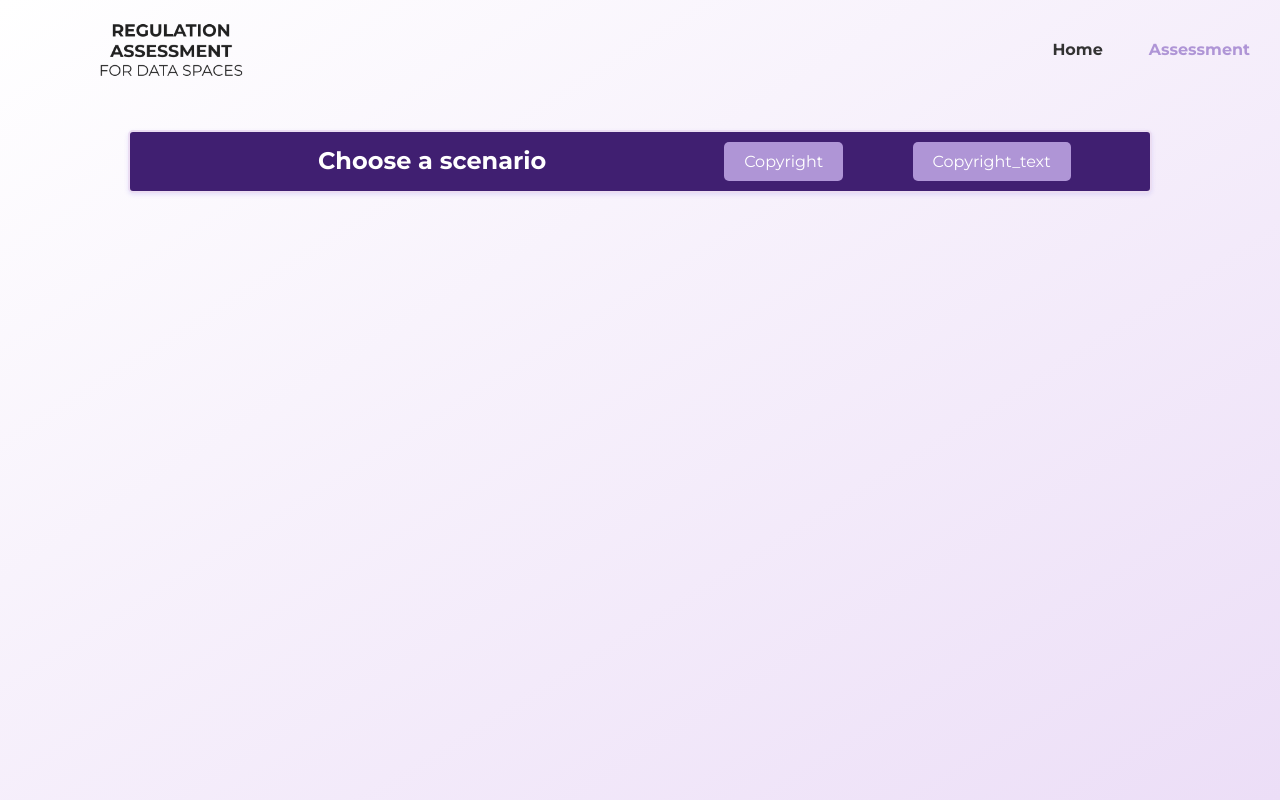
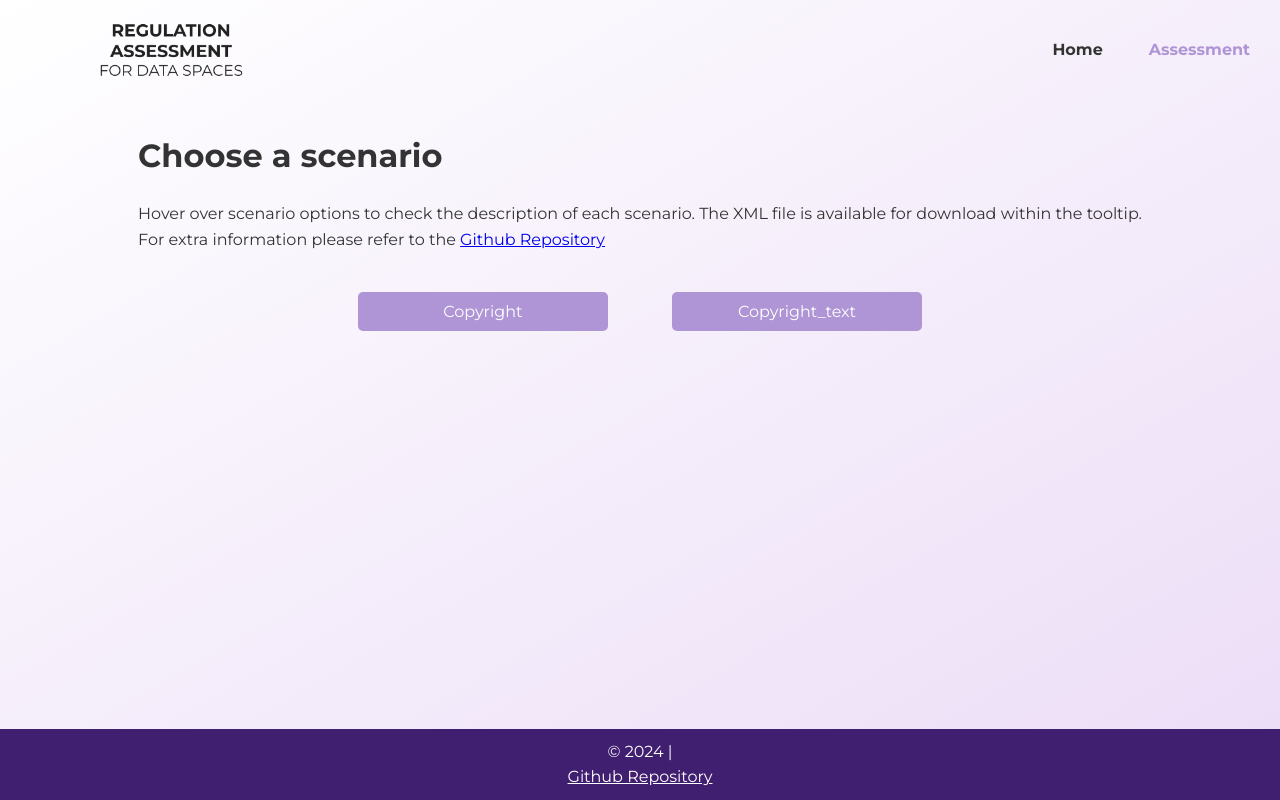
Before and after one commit to chiachihsu/Regulation-Assessment-for-Data-Spaces, a Flask app: page /assessment in a window 1280 px wide. Run offline with Flask 3, Linux system fonts and the light colour scheme.

Commit message:
update html

```diff
--- a/static/assessment.js
+++ b/static/assessment.js
@@ -5,9 +5,12 @@ document.addEventListener('DOMContentLoaded', function() {
     console.log(buttons)
     buttons.forEach(button => {
         const filename = button.getAttribute('data-filename');
-        const displayName = filename.replace('.xml', ''); // 移除 .xml 扩展名
-        button.textContent = displayName; // 设置按钮文本为处理后的文件名
+        const displayName = filename.replace('.xml', '');
+        button.textContent = displayName;
         button.addEventListener('click', function() {
+            buttons.forEach(btn => btn.classList.remove('selected'));
+            this.classList.add('selected');
+
             displayXmlData(filename);  // Adjust the fetch URL according to Flask routes
         });
     });
@@ -223,7 +226,7 @@ function displayXmlData(selectedFileName) {
                 elementsByFlow[sourceRef] = endEventInfo;
             }
         }
-        console.log("dataToDisplay:", dataToDisplay)
+        // console.log("dataToDisplay:", dataToDisplay)
         var startEvent = dataToDisplay.find(item => item.outgoing && !item.incoming);
         // console.log(startEvent)
         if (startEvent) {
--- a/static/style.css
+++ b/static/style.css
@@ -5,15 +5,18 @@
     from {
         opacity: 0;
     }
+
     to {
         opacity: 1;
     }
 }
+
 @keyframes slideDown {
     from {
         opacity: 0;
         transform: translateY(-20px);
     }
+
     to {
         opacity: 1;
         transform: translateY(0);
@@ -24,11 +27,14 @@
     --primary-color: #401F71;
     --gradient-lighter: #6441A5;
     --gradient-darker: #1E0E3A;
-    --text-color: #333333; /* Darker gray for better readability */
-    --bg-color: #ffffff; /* Soft off-white */
+    --text-color: #333333;
+    /* Darker gray for better readability */
+    --bg-color: #ffffff;
+    /* Soft off-white */
     --input-bg: #ffffff;
     --input-border: #cccccc;
-    --input-shadow: #af95d6; /* Light  shadow */
+    --input-shadow: #af95d6;
+    /* Light  shadow */
     --scroll-nav-bg: #f7faff;
 }
 
@@ -38,11 +44,30 @@
     box-sizing: border-box;
 }
 
+html,
+body {
+    height: 100%;
+    /* Make sure the html and body are taking full height of the viewport */
+    margin: 0;
+    padding: 0;
+    display: flex;
+    flex-direction: column;
+    /* Stack content vertically */
+}
+
+.content-wrapper {
+    flex: 1;
+    display: flex;
+    flex-direction: column;
+    background: linear-gradient(to bottom right, #ffffff, #ecdef7);
+
+    /* Ensures all content inside is stacked vertically */
+}
+
 body {
     font-family: 'Montserrat', sans-serif;
     font-size: 16px;
     color: var(--text-color);
-    background: linear-gradient(to bottom right, #ffffff, #ecdef7);
     line-height: 1.6;
     margin: 0;
     padding: 0;
@@ -56,14 +81,20 @@ body {
 
 .navbarContainer {
     display: flex;
-    justify-content: space-between; /* Align children to each side */
-    align-items: center; /* Center children vertically */
-    position: fixed; /* Fix the entire container to the top */
-    width: 100%; /* Full width */
+    justify-content: space-between;
+    /* Align children to each side */
+    align-items: center;
+    /* Center children vertically */
+    position: fixed;
+    /* Fix the entire container to the top */
+    width: 100%;
+    /* Full width */
     height: 100px;
-    top: 0; /* Stick to the top */
+    top: 0;
+    /* Stick to the top */
     transition: background-color 0.3s;
-    z-index: 1000; /* Ensure it's above other content */
+    z-index: 1000;
+    /* Ensure it's above other content */
     /* background: var(--bg-color); */
     /* box-shadow: 0 2px 4px rgb(237, 237, 237); */
     /* padding: 0 80px; */
@@ -73,14 +104,16 @@ body {
     display: flex;
     align-items: center;
     height: auto;
-    padding: 0 1rem; /* Give some space on the sides */
-    color: var(--text-color); /* Set initial text color to white */
+    padding: 0 1rem;
+    /* Give some space on the sides */
+    color: var(--text-color);
+    /* Set initial text color to white */
 }
 
 img {
     width: 150px;
     margin-left: 80px;
-  }
+}
 
 
 /* .navbar h2 {
@@ -99,7 +132,8 @@ img {
     margin-right: 30px;
     text-decoration: none;
     border-radius: 5px;
-    transition: background-color 0.3s, color 0.3s; /* Add transition for color too */
+    transition: background-color 0.3s, color 0.3s;
+    /* Add transition for color too */
     color: var(--text-color);
     font-weight: bold;
 }
@@ -129,20 +163,22 @@ img {
 
 .navbar-toggle span {
     display: block;
-    height: 3px; /* 控制线条的高度 */
-    margin-bottom: 5px; /* 控制线条之间的间隔 */
+    height: 3px;
+    /* 控制线条的高度 */
+    margin-bottom: 5px;
+    /* 控制线条之间的间隔 */
     background-color: var(--text-color);
     transition: all 0.3s ease-in-out;
 }
 
 .navbar-toggle:hover span {
-    background-color: var(--gradient-darker) ;
+    background-color: var(--gradient-darker);
 }
 
 
 @media (max-width: 1000px) {
 
-    .navbarContainer{
+    .navbarContainer {
         flex-direction: column;
         height: 80px;
     }
@@ -152,19 +188,26 @@ img {
     }
 
     .navbar {
-        width: 100%; /* Take full width */
+        width: 100%;
+        /* Take full width */
         align-items: flex-start;
         background-color: transparent;
     }
 
     .navbar-links {
         visibility: hidden;
-        transform-origin: top; /* 设置动画的起点 */
-        transform: scaleY(0); /* 初始状态为完全折叠 */
-        transition: transform 0.5s ease; /* 过渡效果 */
-        width: 100%; /* Take full width */
-        background-color: var(--bg-color); /* Background color */
-        flex-direction: column; /* Align links vertically */
+        transform-origin: top;
+        /* 设置动画的起点 */
+        transform: scaleY(0);
+        /* 初始状态为完全折叠 */
+        transition: transform 0.5s ease;
+        /* 过渡效果 */
+        width: 100%;
+        /* Take full width */
+        background-color: var(--bg-color);
+        /* Background color */
+        flex-direction: column;
+        /* Align links vertically */
     }
 
     .navbar-links.open {
@@ -174,23 +217,29 @@ img {
 
     .navbar-links a {
         margin: 0;
-        text-align: left; /* Align text to the left */
-        padding: 0.5rem 2rem; /* Add padding around links */
+        text-align: left;
+        /* Align text to the left */
+        padding: 0.5rem 2rem;
+        /* Add padding around links */
         color: #1E0E3A;
     }
 
     .navbar-links.open a.active {
         color: #af95d6;
     }
+
     .navbar-links.open a:hover {
         color: #af95d6;
     }
 
     .navbar-toggle {
         display: block;
-        position: absolute; /* Position it absolutely within the navbarContainer */
-        top: 1.8rem; /* Distance from top */
-        right: 1rem; /* Distance from right */
+        position: absolute;
+        /* Position it absolutely within the navbarContainer */
+        top: 1.8rem;
+        /* Distance from top */
+        right: 1rem;
+        /* Distance from right */
     }
 }
 
@@ -200,42 +249,41 @@ img {
     flex-direction: column;
     align-items: center;
     min-width: 80%;
-    box-shadow: 0 2px 4px rgba(108, 92, 231, 0.15);
+    /* box-shadow: 0 2px 4px rgba(108, 92, 231, 0.15);
     border: 2px solid #ebddf2;
-    border-radius: 5px;
+    border-radius: 5px; */
     margin: 130px auto 0 auto;
-    background-color: var(--primary-color);
+    /* background-color: var(--primary-color); */
 }
 
 
 .scenario-selector {
     display: flex;
-    align-items: center;
-    justify-content: space-evenly;
-    flex-shrink: 0;
-    flex-grow: 1;
+    flex-direction: column;
+    align-items: flex-start;
+    justify-content: flex-start;
+    gap: 20px;
     width: 100%;
     padding: 0 20px;
+    margin-bottom: 30px;
 }
 
 .scenario-text {
     white-space: nowrap;
     overflow: hidden;
     text-overflow: ellipsis;
-    flex-shrink: 0;
-    flex-grow: 0.5;
-    color: white;
-    padding: 0 20px;
+    color: var(--text-color);
     font-weight: bold;
-    font-size: 24px;
+    font-size: 32px;
 }
-
-/* .dropdown-button-container {
-    display: flex;
-    justify-content: space-between;
-    align-items: center;
-    width: 100%;
-} */
+.scenario-text-description {
+    white-space: nowrap;
+    overflow: hidden;
+    text-overflow: ellipsis;
+    color: var(--text-color);
+    font-size: 16px;
+    text-align: start;
+}
 
 .file-container {
     position: relative;
@@ -247,16 +295,18 @@ img {
     z-index: 1000;
     bottom: 100%;
     left: 50%;
+    margin: auto;
     transform: translateX(-50%);
-    background-color: #fdaf7bd5;
+    background-color: #fdaf7b;
     border: 1px solid #d3d3d3;
     padding: 5px;
     border-radius: 5px;
     width: 250px;
     text-align: center;
-    box-shadow: 0 2px 5px rgba(0,0,0,0.2);
-    visibility: hidden;  /* Initially hidden */
+    box-shadow: 0 2px 5px rgba(0, 0, 0, 0.2);
+    visibility: hidden;
     opacity: 0;
+    transition: visibility 0s 0.5s, opacity 0.5s linear;
     transition: opacity 0.5s;
     display: none;
 }
@@ -280,7 +330,7 @@ img {
     cursor: pointer;
 }
 
-.tooltip button:hover{
+.tooltip button:hover {
     color: black;
     font-weight: bold;
 }
@@ -295,44 +345,60 @@ img {
 .tooltip::after {
     content: "";
     position: absolute;
-    top: 100%;  /* Position it just below the tooltip */
+    top: 100%;
+    /* Position it just below the tooltip */
     left: 50%;
-    margin-left: -5px; /* Shift it left by half its width */
+    margin-left: -5px;
+    /* Shift it left by half its width */
     border-width: 5px;
     border-style: solid;
-    border-color: #fdaf7bd5 transparent transparent transparent;  /* Arrow color */
+    border-color: #fdaf7bd5 transparent transparent transparent;
+    /* Arrow color */
 }
 
 
 .xml-file-button {
     font-family: inherit;
-    background-color: #af95d6; /* Primary color */
+    background-color: #af95d6;
+    /* Primary color */
     color: white;
     border: none;
     border-radius: 5px;
-    padding: 10px 20px;
-    margin: 10px 10px;
+    padding: 10px 30px;
+    margin: 10px 30px;
     font-size: 16px;
     cursor: pointer;
     transition: background-color 0.3s, box-shadow 0.3s;
     outline: none;
+    width: 250px;
 }
 
-.xml-file-button:hover, .xml-file-button:focus {
-    background-color: #6B46C1;
-    box-shadow: 0 4px 15px rgba(0,0,0,0.2);
+.xml-file-button:hover,
+.xml-file-button:focus {
+    background-color: var(--primary-color);
+    box-shadow: 0 4px 15px rgba(0, 0, 0, 0.2);
+}
+
+.xml-file-button.selected {
+    background-color: var(--primary-color);
+    /* Change the color to indicate selection */
+    color: white;
+    /* Change text color for better visibility */
 }
 
 .xml-file-button:active {
-    box-shadow: inset 0 2px 4px rgba(0,0,0,0.3);
+    box-shadow: inset 0 2px 4px rgba(0, 0, 0, 0.3);
 }
 
 
 .questions-container {
     display: flex !important;
-    flex-direction: column; /* 子元素垂直排列 */
-    align-items: center; /* 水平居中容器內的所有項目 */
-    margin: 0 auto; /* 確保容器也水平居中 */
+    flex-direction: column;
+    /* 子元素垂直排列 */
+    align-items: center;
+    /* 水平居中容器內的所有項目 */
+    margin: 10px auto;
+    /* 確保容器也水平居中 */
     width: 90%;
 }
 
@@ -343,13 +409,18 @@ img {
     font-weight: bold;
     border-radius: 5px;
     border: 2px solid #ebddf2;
-    box-shadow: 0 4px 8px rgba(108, 92, 231, 0.15); /*Softer shadow */
+    box-shadow: 0 4px 8px rgba(108, 92, 231, 0.15);
+    /*Softer shadow */
     width: 90%;
     flex-grow: 1;
-    opacity: 0; /* 初始狀態為透明，用於動畫開始前 */
-    animation-name: slideDown; /* 使用上面定義的動畫 */
-    animation-duration: 0.5s; /* 動畫持續時間，根據需要調整 */
-    animation-fill-mode: forwards; /* 當動畫完成後，元素將保持最後關鍵幀的樣式 */
+    opacity: 0;
+    /* 初始狀態為透明，用於動畫開始前 */
+    animation-name: slideDown;
+    /* 使用上面定義的動畫 */
+    animation-duration: 0.5s;
+    /* 動畫持續時間，根據需要調整 */
+    animation-fill-mode: forwards;
+    /* 當動畫完成後，元素將保持最後關鍵幀的樣式 */
     animation-timing-function: ease-out;
 
 }
@@ -368,7 +439,8 @@ img {
     border: 1px solid var(--input-border);
     border-radius: 64px;
     font-family: inherit;
-    font-size: 1em; /* 16px */
+    font-size: 1em;
+    /* 16px */
     /* box-shadow: 0 2px 4px var(--input-shadow); */
     appearance: none;
 }
@@ -392,7 +464,8 @@ img {
 .option-button.button:hover {
     background-color: var(--primary-color);
     color: #ffffff;
-    transform: translateY(-2px); /* Slight raise effect */
+    transform: translateY(-2px);
+    /* Slight raise effect */
 }
 
 .option-button.button.selected {
@@ -403,6 +476,22 @@ img {
 }
 
 .error-message {
-    color: #e55039; /* Soft red */
+    color: #e55039;
+    /* Soft red */
     margin-top: 1em;
 }
+
+.footer {
+    background-color: var(--primary-color);
+    color: var(--bg-color);
+    text-align: center;
+    padding: 10px;
+    border-top: 10px;
+    bottom: 0;
+    width: 100%;
+}
+
+.footer a,
+.footer a:hover {
+    color: var(--bg-color);
+}
--- a/templates/assessment.html
+++ b/templates/assessment.html
@@ -1,5 +1,6 @@
 <!DOCTYPE html>
 <html lang="en">
+
 <head>
     <meta charset="UTF-8">
     <meta name="viewport" content="width=device-width, initial-scale=1.0">
@@ -8,7 +9,9 @@
     <link rel="stylesheet" href="{{ url_for('static', filename='style.css') }}">
     <link rel="stylesheet" href="https://cdnjs.cloudflare.com/ajax/libs/font-awesome/4.7.0/css/font-awesome.min.css">
 </head>
+
 <body>
+    <div class="content-wrapper">
         <div class="navbarContainer">
             <div class="navbar" id="navbar">
                 <img src="{{ url_for('static', filename='logo_black.png') }}" id="logo">
@@ -26,6 +29,12 @@
         <div class="container">
             <div class="scenario-selector">
                 <p class="scenario-text">Choose a scenario</p>
+                <p class="scenario-text-description">Hover over scenario options to check the description of each scenario.
+                    The XML file is available for download within the tooltip. <br>
+                    For extra information please refer to the <a href="https://github.com/chiachihsu/Regulation-Assessment-for-Data-Spaces">Github Repository</a>
+                </p>
+            </div>
+            <div class="buttomContainer">
                 {% for file in files %}
                 <div class="file-container">
                     <button class="xml-file-button" data-filename="{{ file }}">{{ file }}</button>
@@ -34,12 +43,16 @@
                 </div>
                 {% endfor %}
             </div>
+
         </div>
-        <!-- <button class="download-button" onclick="downloadFile()"><i class="fa fa-download"></i> Download XML</button> -->
-
         <div id="questionsContainer" class="questions-container">
         </div>
         <script src="{{url_for('static', filename='assessment.js')}}"></script>
+    </div>
+    <div class="footer">
+        <p>© 2024 | </p>
+        <a href="https://github.com/chiachihsu/Regulation-Assessment-for-Data-Spaces">Github Repository</a>
+    </div>
+</body>
 
-</body>
 </html>
```
Lines whose indentation alone changed are shown as unchanged.
